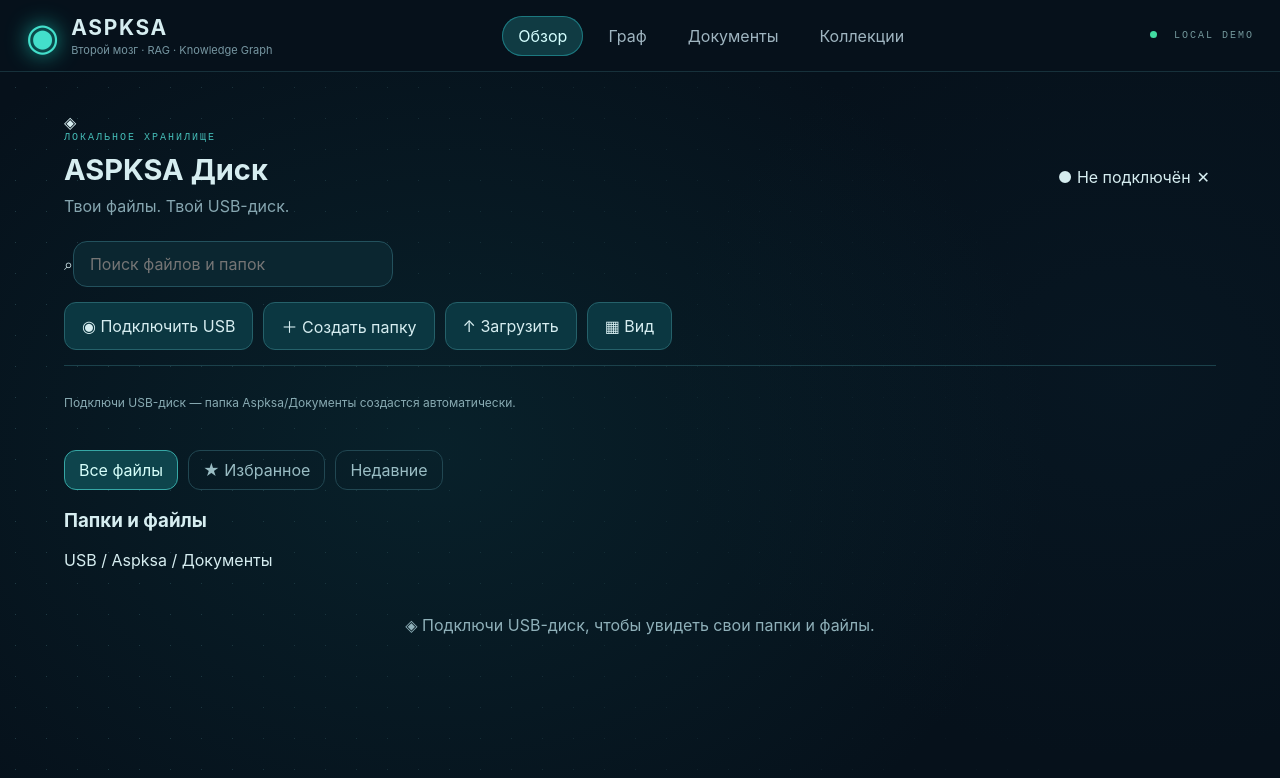
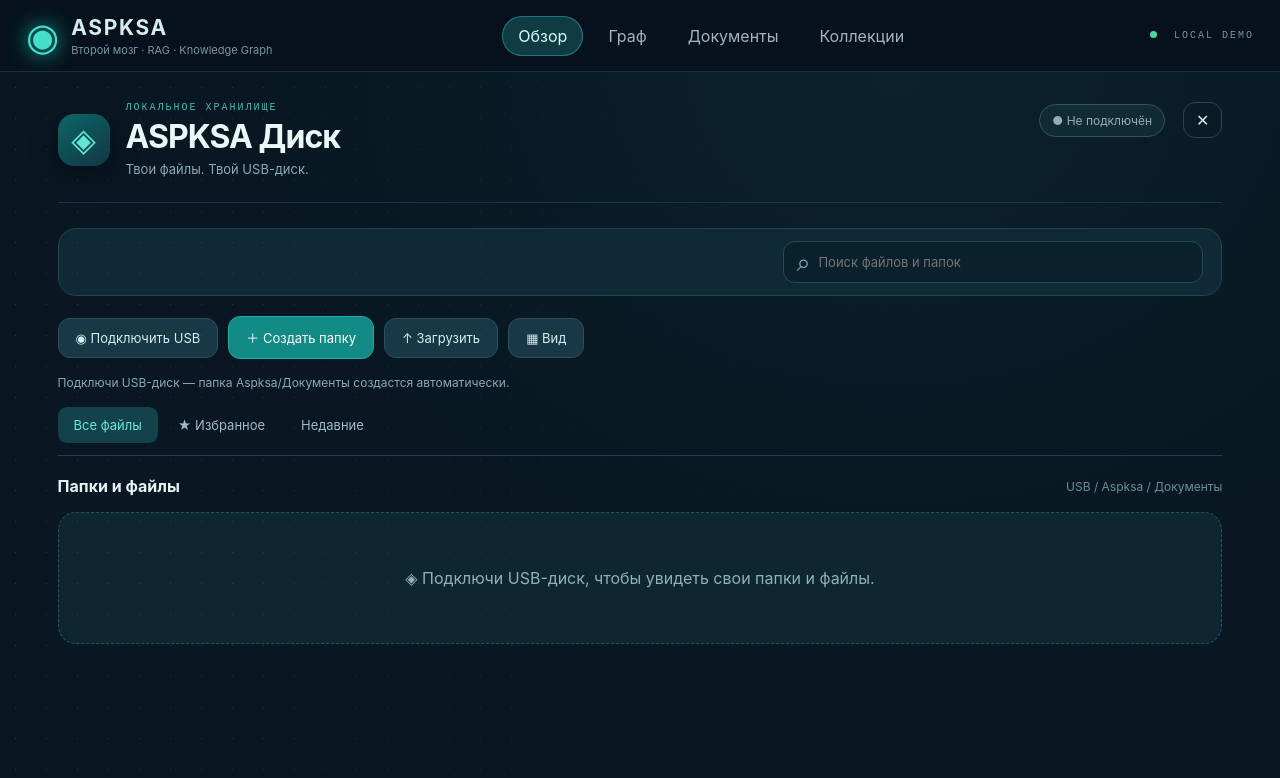
Before and after one commit to Aspksa/Aspksa, a website built with Vite: page index.html in a window 1280 px wide. Both pictures are taken after a click on the button "Документы". Built offline with nearby package versions, Linux system fonts and the light colour scheme.

Commit message:
style: implement polished ASPKSA Drive dark teal design

```diff
--- a/src/style.css
+++ b/src/style.css
@@ -89,3 +89,49 @@
 .drive-star{color:#e3c77a!important}
 .drive-grid .drive-location{margin:5px 0 12px}
 .drive-rows .drive-location{margin-right:auto}
+
+/* ASPKSA Drive — dedicated visual design */
+.workspace.documents-open{display:block;background:#081722}
+.drive{height:100%;padding:30px clamp(18px,4.5vw,72px) 50px;background:radial-gradient(ellipse at 70% 0%,rgba(25,77,84,.18),transparent 50%),#081722}
+.drive-head{align-items:flex-start;border-bottom:1px solid #183642;padding-bottom:25px}
+.drive-brand{display:flex;align-items:center;gap:16px}
+.drive-brand-icon{width:52px;height:52px;display:grid;place-items:center;border-radius:16px;background:linear-gradient(145deg,#0c6668,#123643);font-size:32px;color:#62e6d3;box-shadow:0 8px 24px #031016}
+.drive-head h2{margin:4px 0 5px;font-size:clamp(23px,2.5vw,32px);letter-spacing:-.03em;color:#e9f8f7}
+.drive-head p{margin:0;color:#8caab4;font-size:13px}
+.drive-head-right{display:flex;align-items:center;gap:18px}
+.drive-connection{border:1px solid #39515a;color:#94aeb8;background:#112b36;padding:8px 12px;border-radius:30px;font-size:12px;white-space:nowrap}
+.drive-connection.connected{border-color:#286f66;color:#68e6bd;background:#10372f}
+.drive-close{border:1px solid #29454e!important;border-radius:12px;padding:7px 12px;font-size:16px}
+.drive-location-bar{display:flex;align-items:center;justify-content:space-between;gap:20px;background:#102936;border:1px solid #214450;border-radius:18px;padding:12px 18px;margin:25px 0 14px}
+.drive-crumbs{flex:1;min-width:0;font-size:13px;color:#78e0d0}
+.drive-crumbs button{padding:6px 3px;font-size:13px;white-space:normal;text-align:left}
+.drive-search-wrap{display:flex;align-items:center;gap:8px;min-width:250px;max-width:420px;width:38%;background:#0a202c;border:1px solid #234b57;border-radius:12px;padding:0 12px;color:#76acb5}
+.drive-search-wrap span{font-size:25px;line-height:1}
+.drive-search{border:0;min-width:0;width:100%;background:transparent;padding:12px 0;font-size:13px}
+.drive-toolbar{padding:6px 0 12px;border:0}
+.drive-actions{flex-wrap:wrap;align-items:center}
+.drive-actions button{background:#173844;border:1px solid #2b505b;border-radius:12px;padding:11px 17px;font-size:13px;transition:background .15s,transform .15s}
+.drive-actions button:hover{background:#23505b;transform:translateY(-1px)}
+.drive-actions .drive-primary{background:#128a85;border-color:#21a9a2;color:#fff}
+.drive-actions .drive-primary:hover{background:#19a49c}
+.drive-tools{margin:0 0 5px}
+.drive-status{padding:4px 0 9px;min-height:24px}
+.drive-tabs{gap:4px;border-bottom:1px solid #21404c;margin:8px 0 20px;padding-bottom:12px}
+.drive-tabs button{border:0;background:transparent;border-radius:9px;color:#a0bcc5;padding:10px 16px;font-size:13px}
+.drive-tabs button.active{border:0;background:#13424b;color:#69e9d8}
+.drive-section-heading{display:flex;justify-content:space-between;align-items:center;gap:15px;margin:20px 0 16px}
+.drive-section-heading h3{margin:0;color:#e6f4f5;font-size:16px}
+.drive-section-heading span{color:#688f9a;font-size:12px}
+.drive-grid{grid-template-columns:repeat(auto-fill,minmax(190px,1fr));gap:16px}
+.drive-grid .drive-item{min-height:195px;padding:20px;background:#112d3a;border:1px solid #244b57;border-radius:18px;box-shadow:0 8px 24px #04101940;transition:transform .15s,border-color .15s,background .15s}
+.drive-grid .drive-item:hover{transform:translateY(-2px);border-color:#358c8b;background:#163642}
+.drive-grid .drive-icon{font-size:43px;line-height:1.3}
+.drive-grid .drive-name{font-size:14px;font-weight:600;color:#e4f6f5;margin-top:9px;overflow-wrap:anywhere}
+.drive-grid .drive-location{font-size:11px;color:#88aab2}
+.drive-grid .drive-item-actions{gap:10px;padding-top:8px}
+.drive-item-actions button{font-size:11px;border-radius:6px;padding:5px 3px}
+.drive-item-actions button:hover{color:#e5f9f6;background:#1c4550}
+.drive-rows .drive-item{background:#102935;border-radius:12px;margin-bottom:8px;padding:14px 17px;border:1px solid #1b404b}
+.drive-rows .drive-name{font-weight:500}
+.drive-empty{border:1px dashed #28515a;border-radius:18px;background:#0e2632;padding:55px 18px;margin-top:10px}
+@media(max-width:760px){.drive{padding:20px 15px 35px}.drive-head{gap:10px}.drive-brand{gap:10px}.drive-brand-icon{width:42px;height:42px;font-size:26px}.drive-head-right{gap:7px}.drive-connection{font-size:10px;padding:6px 8px}.drive-location-bar{flex-direction:column;align-items:stretch;padding:12px}.drive-search-wrap{max-width:none;width:100%;min-width:0}.drive-grid{grid-template-columns:repeat(2,minmax(0,1fr));gap:10px}.drive-grid .drive-item{padding:13px;min-height:180px}.drive-grid .drive-icon{font-size:34px}.drive-section-heading span{display:none}.drive-tabs{overflow-x:auto;flex-wrap:nowrap}.drive-tabs button{white-space:nowrap}.drive-actions button{padding:9px 11px;font-size:12px}}
```
